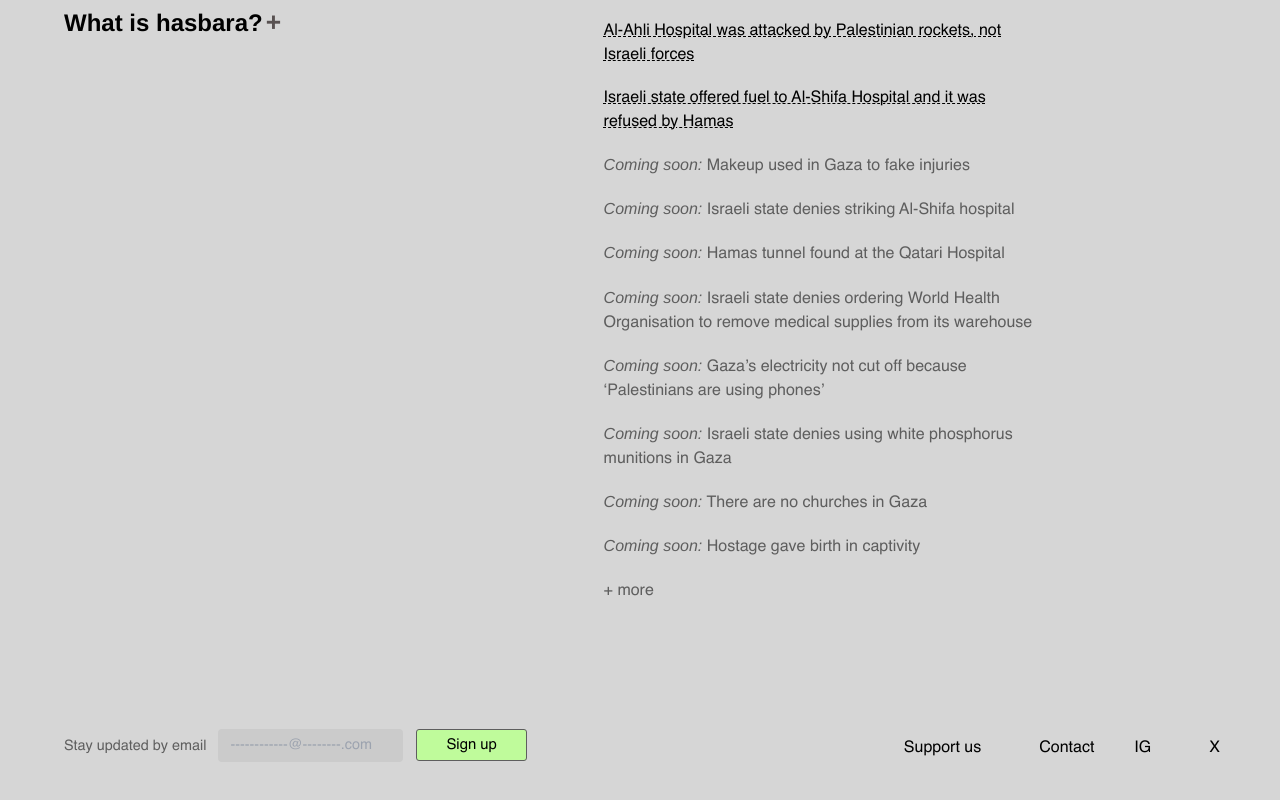
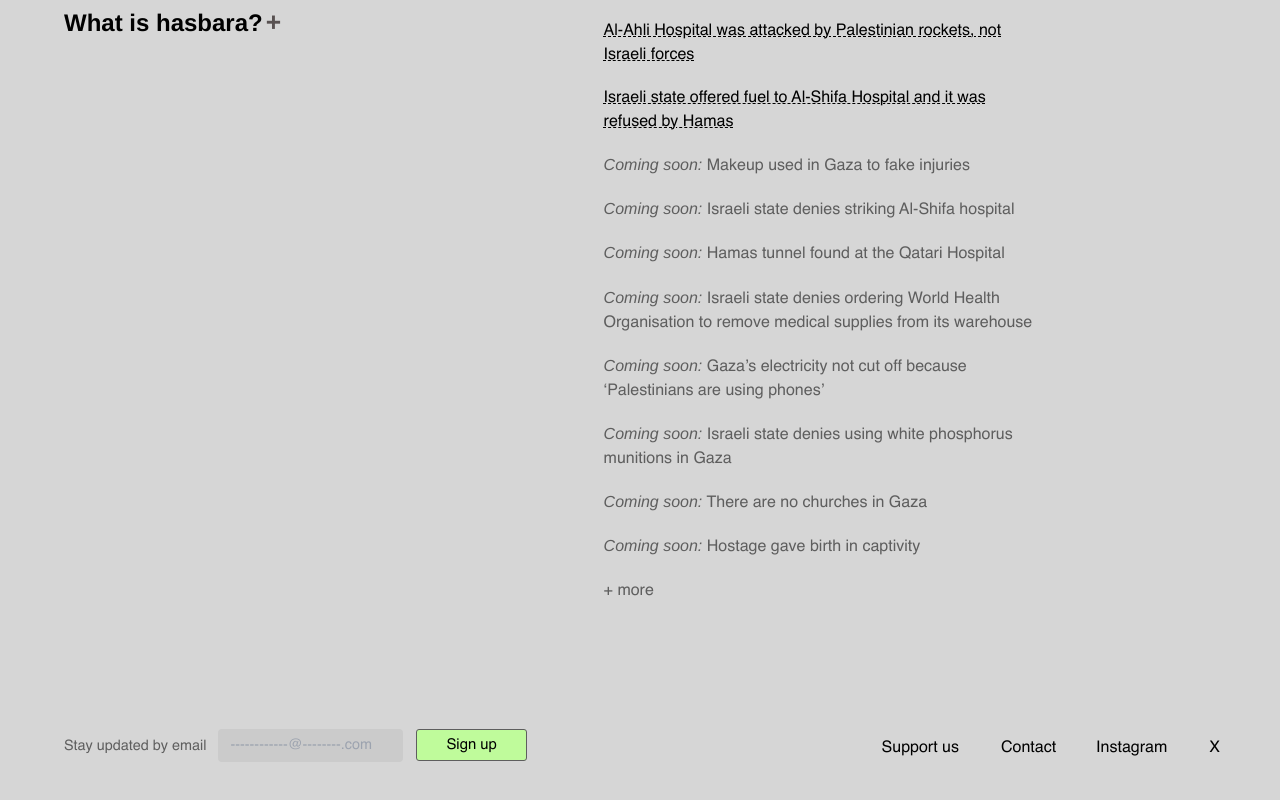
Before and after one commit to tamtzekin/hasbara-tracker, a React (Create React App) app: page / in a window 1280 px wide. Shown: the part 372-1172 px from the top of the page. Built offline with nearby package versions, Linux system fonts and the light colour scheme.

Commit message:
footer spacing adjustments

```diff
--- a/src/components/Footer.js
+++ b/src/components/Footer.js
@@ -42,7 +42,8 @@ const Footer = () => {
 
             {/* Footer links */}
             <ul className="mobile:flex-col mobile:items-left mobile:-ml-14 mobile:pt-5 mobile:-mb-2 mobile:justify-between laptop:justify-end laptop:-mr-7 flex flex-row mt-3 text-sm">
-              <li className="mobile:me-2 laptop:me-10 whitespace-nowrap">
+
+              <li className="mobile:me-2 laptop:me-6 whitespace-nowrap">
                 <a href="https://www.paypal.com/donate/?hosted_button_id=44XADNYVGGMPS" target="_blank" rel="noreferrer" className="hover:underline">
                   Support us
                 </a>
@@ -54,9 +55,9 @@ const Footer = () => {
                 </a>
               </li>
 
-              <li className="mobile:me-2 laptop:me-10">
+              <li className="mobile:me-2 laptop:me-6">
                 <a href="https://www.instagram.com/hasbaratracker/" target="_blank" rel="noreferrer" className="hover:underline">
-                  IG
+                  Instagram
                 </a>
               </li>
 
```
